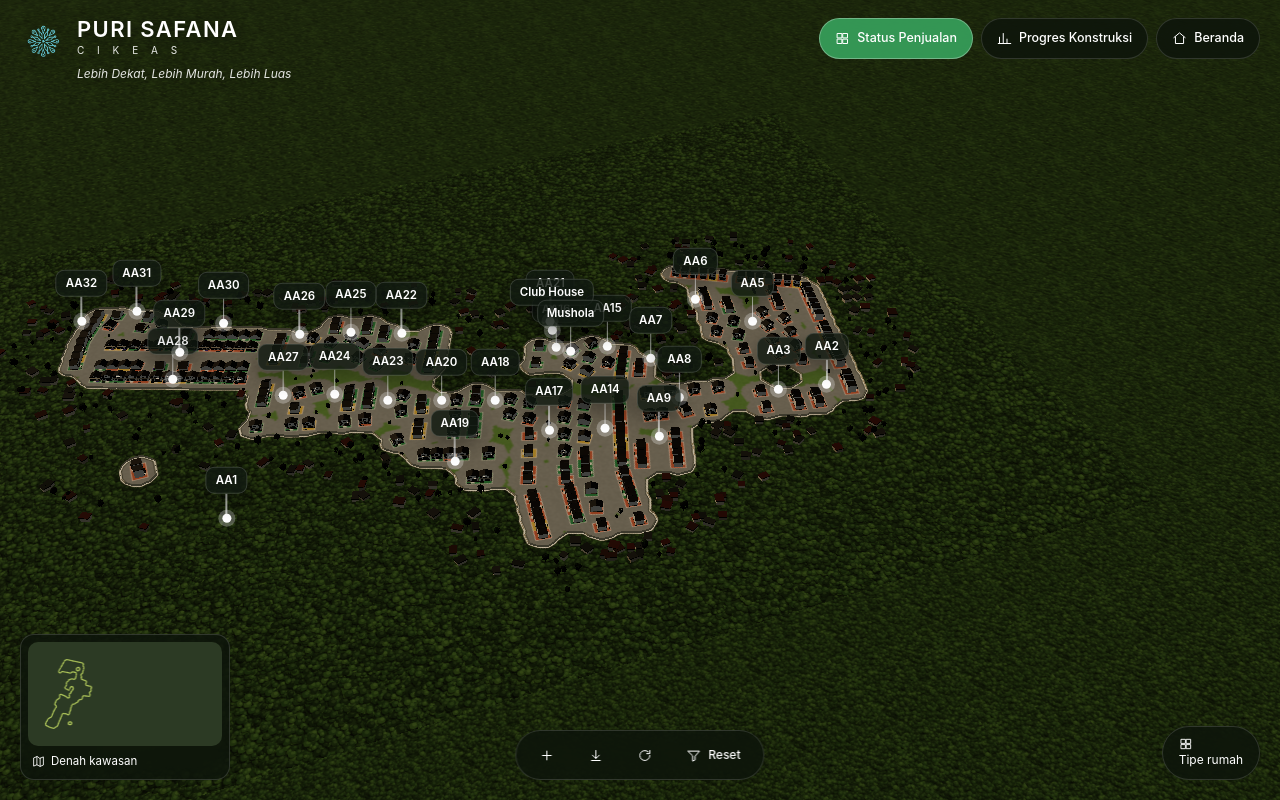
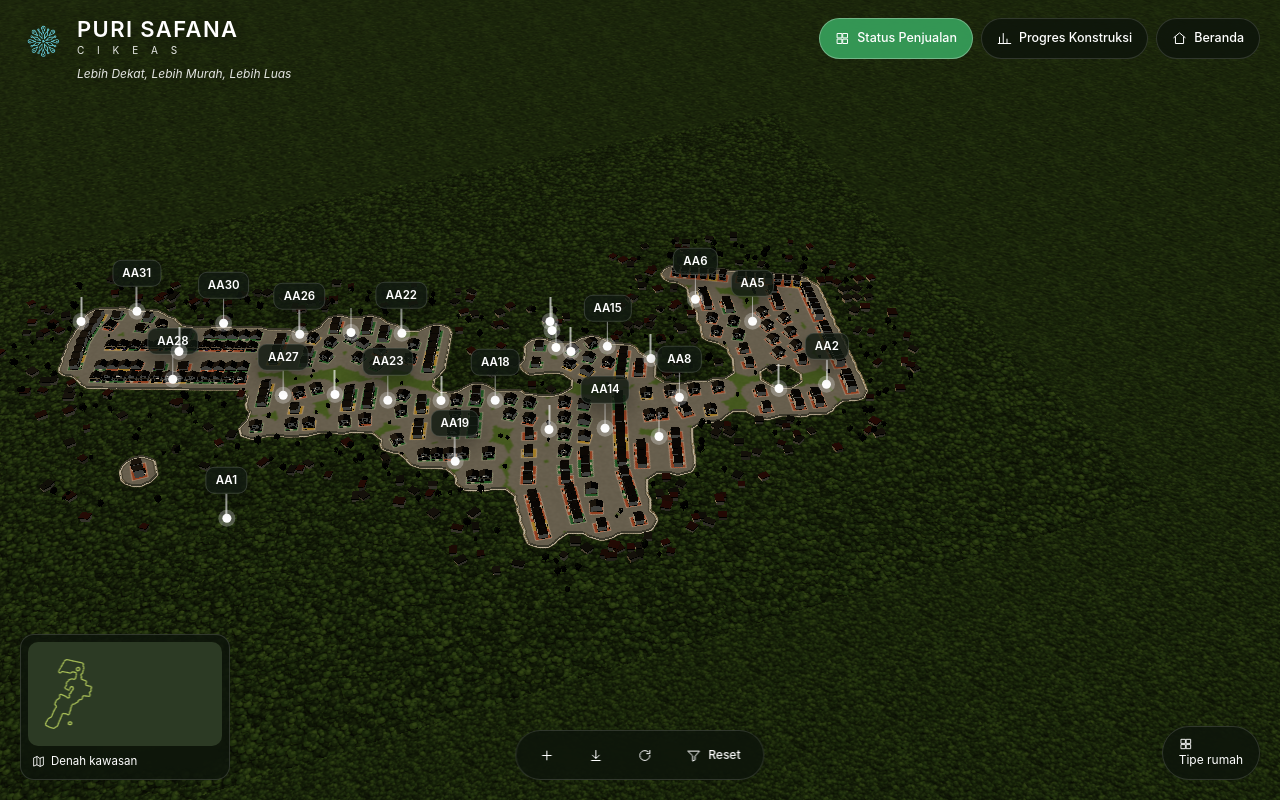
Before and after one commit to mirfanmaulana020-spec/puri-safana-website, a Next.js app: page /site-plan in a window 1280 px wide. Built offline with nearby package versions, Linux system fonts and the light colour scheme.

Commit message:
Add files via upload

```diff
--- a/src/components/Masterplan3D.tsx
+++ b/src/components/Masterplan3D.tsx
@@ -1,7 +1,7 @@
 "use client";
 
 import Link from "next/link";
-import { useCallback, useEffect, useRef, useState } from "react";
+import { useCallback, useEffect, useMemo, useRef, useState } from "react";
 import Icon from "./Icon";
 import type { DataPeta, Masterplan, Mode } from "@/lib/scene3d";
 import { pilihMutu } from "@/lib/scene3d";
@@ -149,6 +149,35 @@ export default function Masterplan3D() {
     peta.current?.pilih(k);
   }, []);
 
+  // Cegah label numpuk/tabrakan saat banyak pin berdekatan (zoom jauh):
+  // hanya tampilkan label yang kotaknya tidak bertumpuk dengan label lain
+  // yang sudah "menang" duluan; pin lain tetap tampil sebagai titik saja.
+  const labelTampil = useMemo(() => {
+    type Kotak = { x1: number; y1: number; x2: number; y2: number };
+    const dipakai: Kotak[] = [];
+    const visible = new Set<string>();
+    const TINGGI = 24;
+    const JARAK = 6;
+    for (const [name, x, y] of pin.blok) {
+      const lebar = 20 + name.length * 6.5;
+      const cy = y - 42;
+      const kotak: Kotak = {
+        x1: x - lebar / 2 - JARAK,
+        x2: x + lebar / 2 + JARAK,
+        y1: cy - TINGGI / 2 - JARAK / 2,
+        y2: cy + TINGGI / 2 + JARAK / 2,
+      };
+      const tabrakan = dipakai.some(
+        (b) => kotak.x1 < b.x2 && kotak.x2 > b.x1 && kotak.y1 < b.y2 && kotak.y2 > b.y1
+      );
+      if (!tabrakan || kode === name) {
+        dipakai.push(kotak);
+        visible.add(name);
+      }
+    }
+    return visible;
+  }, [pin.blok, kode]);
+
   const info = kode ? infoMap[kode] : null;
 
   return (
@@ -272,7 +301,7 @@ export default function Masterplan3D() {
       <div className="mp-labels">
         {pin.blok.map(([name, x, y]) => (
           <div key={name} className="mp-pin" style={{ left: x, top: y }}>
-            <div className="mp-lbl">{name}</div>
+            {labelTampil.has(name) && <div className="mp-lbl">{name}</div>}
             <i />
             <u />
           </div>
```
